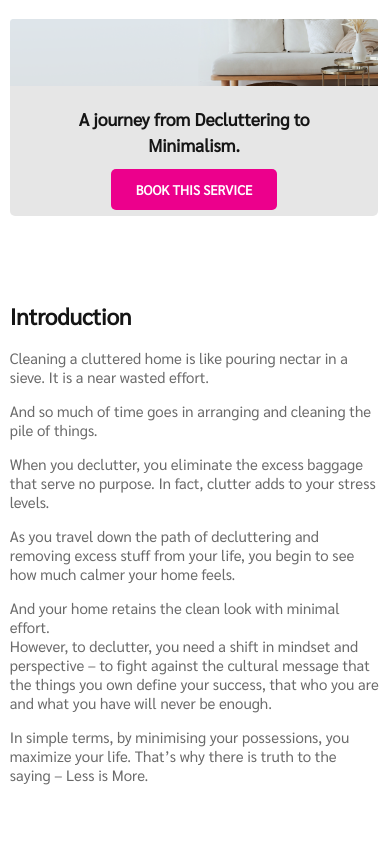
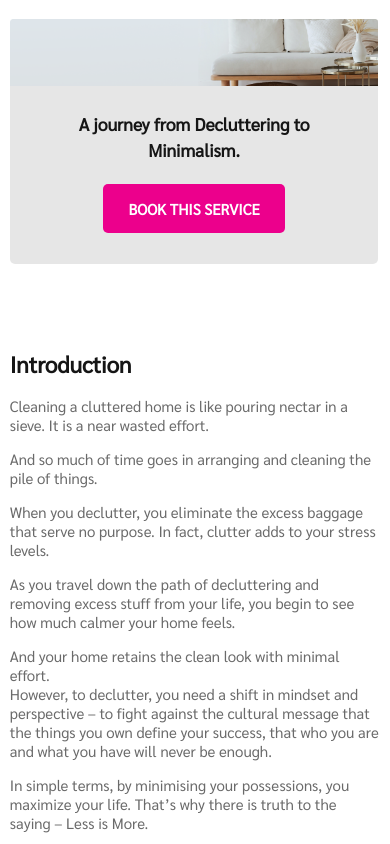
Before and after one commit to Surajarya130/SSquare, a plain HTML site: page index.html in a window 390 px wide. Shown: the top 844 px of the page. Drawn offline with Linux system fonts and the light colour scheme.

Commit message:
16th Dec

```diff
--- a/style.css
+++ b/style.css
@@ -110,10 +110,11 @@ button{
     outline: 0px;
     background-color: #ec008c;
     border-radius: 5px;
-    padding: 12px 25px;
+    padding: 15px 25px;
     font-weight: bold;
     color: #ffffff;
     cursor: pointer;
+    font-size: 15px;
     /*width: 125%;*/
   }
   button:hover{
@@ -122,7 +123,7 @@ button{
 
 .textOnBtn{
     margin: 0;
-    padding-top: 5px;
+    padding-top: 10px;
 }
 
 .container{
@@ -606,9 +607,12 @@ button{
     .textOnBtn{
         max-width: 70%;
         text-align: center;
-        margin: 0 0 10px 0;
+        margin: 0 0 20px 0;
     }
 
+    .btnSect{
+        height: 148px;
+    }
     .forWhomContainer{
         width: 100%;
     }
```
